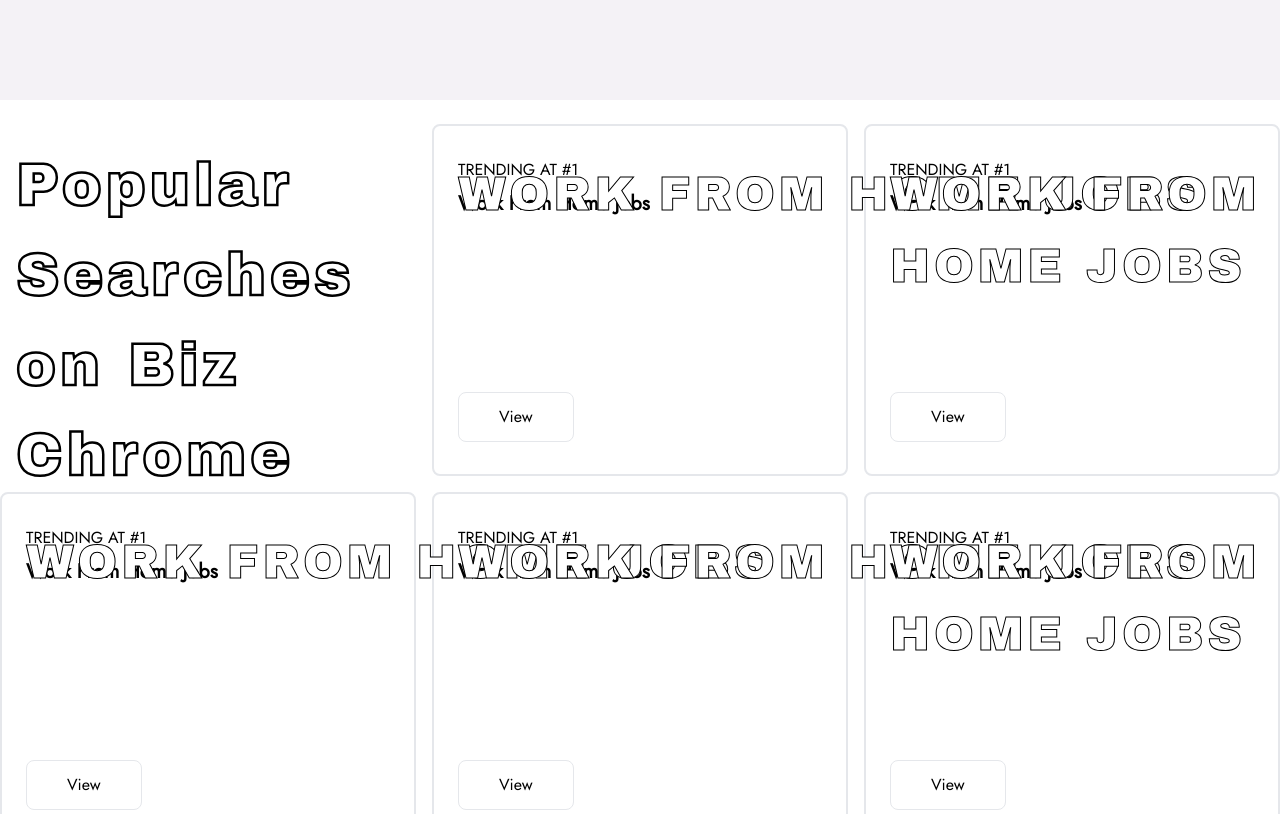
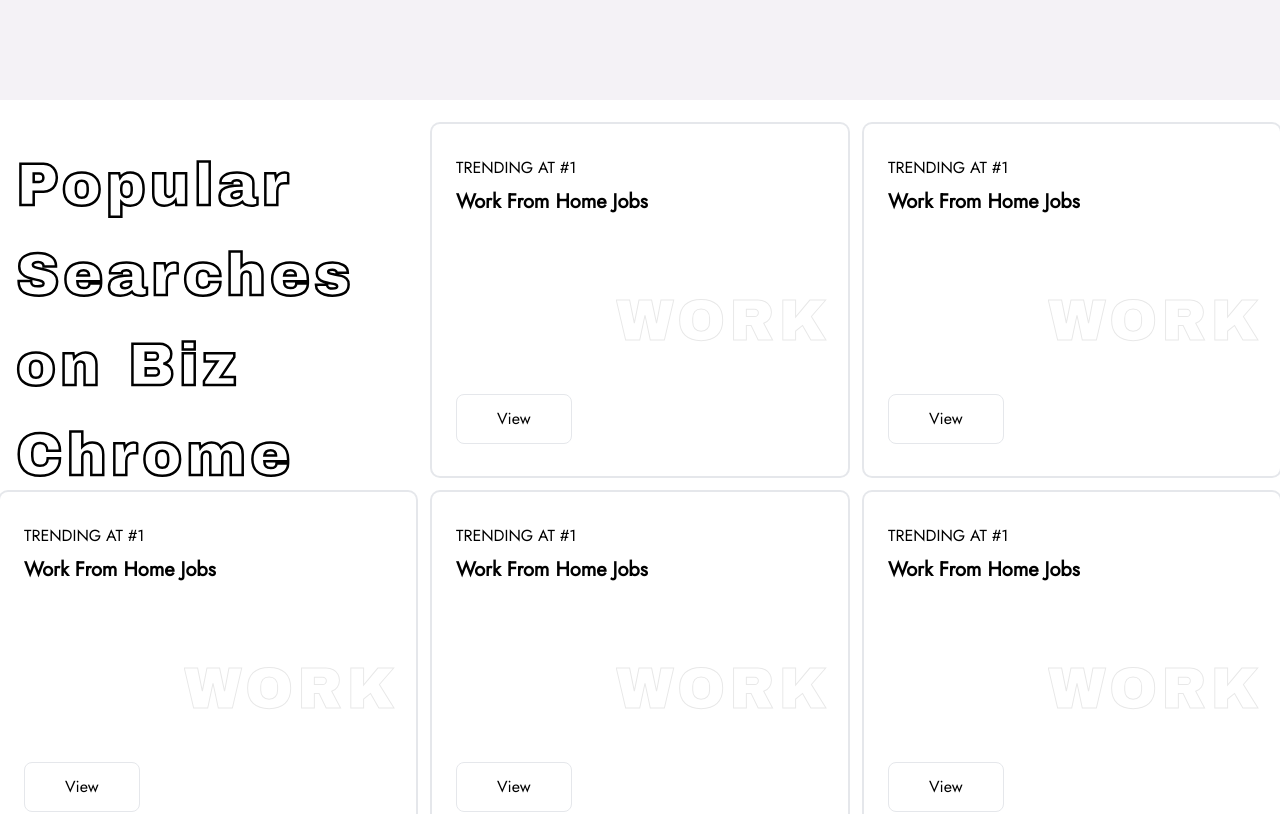
Before and after one commit to pearlorganisation/Bizchrome, a React (Vite) app in the folder Client/: page / in a window 1280 px wide. Shown: the part 1580-2394 px from the top of the page. Built offline with nearby package versions, Linux system fonts and the light colour scheme.

Commit message:
Added changes on search jobs section

```diff
--- a/Client/src/components/Home/PopularSearch/PopularSearch.jsx
+++ b/Client/src/components/Home/PopularSearch/PopularSearch.jsx
@@ -12,9 +12,26 @@
 
       {
         [`#4188ff`, `#7be382`, `#800080`, `	#ffcad9`, `	#5100ba`].map(item => {
-          return <div className={`h-[22rem] card rounded-lg border-2 hover:border-[#4188ff] transition-all hover:cursor-pointer flex flex-col justify-between px-6 py-8 group`}>
+          console.log("item::", item)
+          return <div className={`h-[22rem] card  rounded-lg relative  ring-2 ring-gray-200 overflow-x-hidden  hover:ring-[#4188ff] transition-all hover:cursor-pointer flex flex-col justify-between px-6 py-8 group`}>
+            <style jsx>{`
+      .stroke2 {
+        font-size: 58px;
+        -webkit-text-stroke-width: 1px;
+        -webkit-text-stroke-color: #e8e8e8;
+        -webkit-text-fill-color: #ffffff;
+        letter-spacing: 4px;
+        font-family: Arial Black, Gadget, sans-serif;
 
-            <p className={`${style.stroke2} absolute`}>WORK FROM HOME JOBS</p>
+      }
+      .group:hover > .strokeH{
+        -webkit-text-stroke-color: #4188ff;
+        -webkit-text-stroke-width: 2px;
+      }
+
+
+    `}</style>
+            <p className={`stroke2 absolute bottom-[7rem] strokeH group-hover:translate-x-[4rem] transition-all translate-x-[10rem] text-nowrap overflow-hidden`}>WORK FROM HOME JOBS</p>
             <div className='space-y-2'>
               <p>TRENDING AT #1</p>
               <p className='text-xl font-bold'>Work From Home Jobs</p>
```
